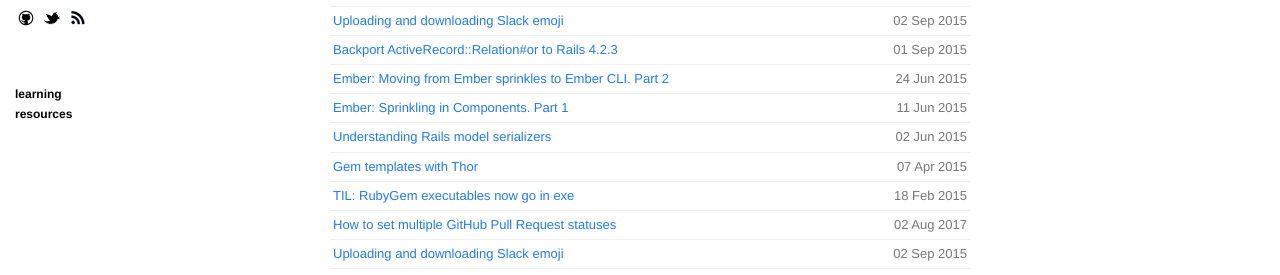
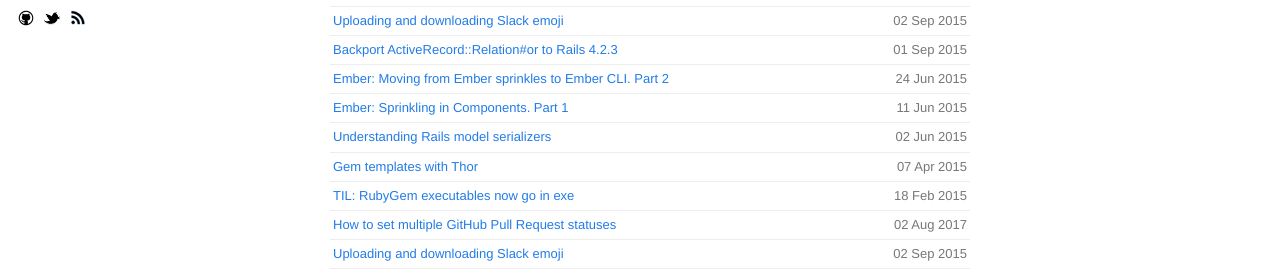
Before and after one commit to bf4/bf4.github.com, a Jekyll site: the page built from index.html, in a window 1280 px wide. Shown: the part 153-428 px from the top of the page. Built offline with Jekyll 4.4.1, drawn with Linux system fonts in a browser that asks for light colours.

Commit message:
Remove unmaintained /learning link

```diff
--- a/_includes/themes/left/default.html
+++ b/_includes/themes/left/default.html
@@ -93,7 +93,6 @@
           <li><a href="{{ site.data.links.about_link }}">{{ site.data.links.about_link_text}}</a></li>
           <li><a href="{{ site.data.links.posts_link }}">{{ site.data.links.posts_link_text }}</a></li>
           <li><a href="{{ site.data.links.resume_link }}" target="_blank">{{ site.data.links.resume_link_text}}</a></li>
-          <li><a href="/learning" target="_blank">learning<br>resources</a></li>
           <li><a href="{{ site.data.links.pair_link }}">{{ site.data.links.pair_link_text}}</a></li>
         </ul>
       </section>
```
